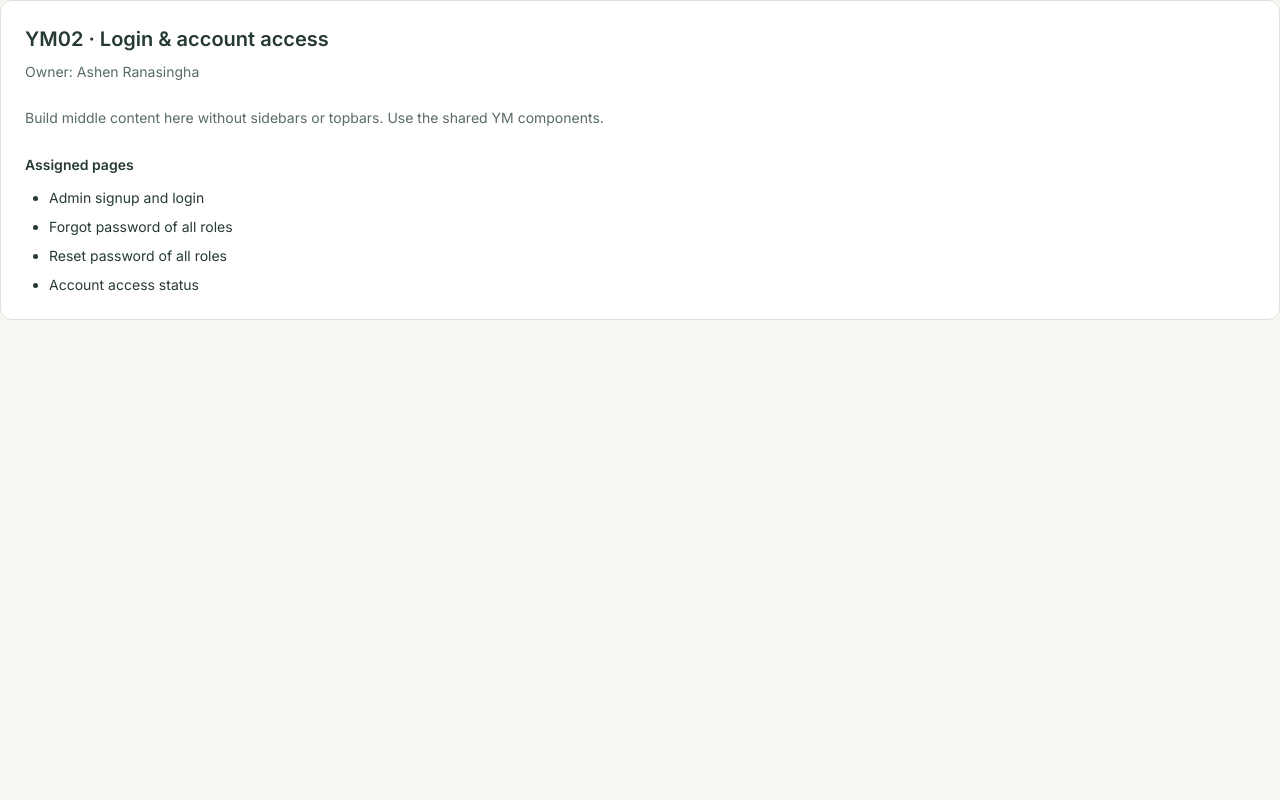
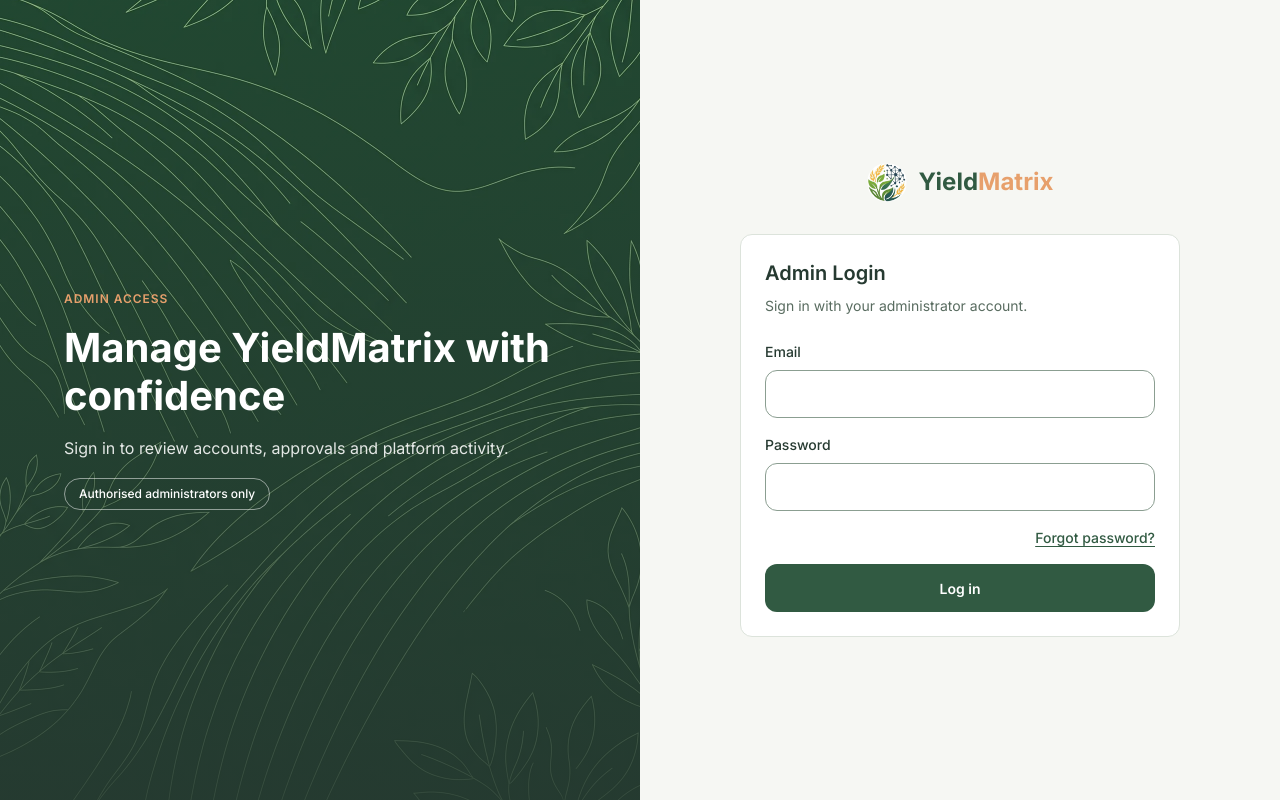
Before and after one commit to GR-Projects-Team-405/YieldMatrix, a React (Vite) app in the folder frontend/: page /account/login in a window 1280 px wide. Built offline with nearby package versions, Linux system fonts and the light colour scheme; no server answers.

Commit message:
feat(ym02): add admin login page with split layout

```diff
--- /dev/null
+++ b/frontend/src/features/ym02/AdminLoginPage.tsx
@@ -0,0 +1,65 @@
+import { useState, type FormEvent } from 'react';
+import { Link } from 'react-router-dom';
+import AuthSplitLayout from './AuthSplitLayout';
+import { ContentCard } from '../../components/ContentCard';
+import { InputField } from '../../components/InputField';
+import { Button } from '../../components/Button';
+import { Alert } from '../../components/Alert';
+
+export default function AdminLoginPage() {
+  const [email, setEmail] = useState('');
+  const [password, setPassword] = useState('');
+  const [errors, setErrors] = useState<{ email?: string; password?: string }>({});
+  const [formError, setFormError] = useState('');
+
+  function handleSubmit(event: FormEvent) {
+    event.preventDefault();
+    const next: { email?: string; password?: string } = {};
+    if (!email.trim()) next.email = 'Enter your email address.';
+    else if (!/^\S+@\S+\.\S+$/.test(email.trim())) next.email = 'Enter a valid email address.';
+    if (!password) next.password = 'Enter your password.';
+    setErrors(next);
+    setFormError('');
+    if (Object.keys(next).length > 0) return;
+
+    // TODO (Mon 23 Nov): call the YM02 login API here.
+    // On failure show the generic message: "Email or password is incorrect."
+  }
+
+  return (
+    <AuthSplitLayout
+      label="Admin access"
+      headline="Manage YieldMatrix with confidence"
+      body="Sign in to review accounts, approvals and platform activity."
+      chip="Authorised administrators only"
+    >
+      <ContentCard title="Admin Login" subtitle="Sign in with your administrator account.">
+        <form className="ym02-form" onSubmit={handleSubmit} noValidate>
+          {formError && <Alert type="error">{formError}</Alert>}
+          <InputField
+            id="admin-email"
+            label="Email"
+            type="email"
+            autoComplete="username"
+            value={email}
+            onChange={(e) => setEmail(e.target.value)}
+            error={errors.email}
+          />
+          <InputField
+            id="admin-password"
+            label="Password"
+            type="password"
+            autoComplete="current-password"
+            value={password}
+            onChange={(e) => setPassword(e.target.value)}
+            error={errors.password}
+          />
+          <div className="ym02-links">
+            <Link className="ym02-link" to="/account/forgot-password">Forgot password?</Link>
+          </div>
+          <Button type="submit" variant="primary">Log in</Button>
+        </form>
+      </ContentCard>
+    </AuthSplitLayout>
+  );
+}
--- /dev/null
+++ b/frontend/src/features/ym02/AuthSplitLayout.tsx
@@ -0,0 +1,40 @@
+import type { ReactNode } from 'react';
+import lineArt from './assets/auth-lineart.webp';
+import logo from '../../assets/yieldmatrix-logo.webp';
+import './ym02.css';
+
+export interface AuthSplitLayoutProps {
+  /** Small label above the headline, e.g. "Account access". */
+  label: string;
+  headline: string;
+  body: string;
+  /** Optional chip under the body text. */
+  chip?: string;
+  /** The form card shown on the right side. */
+  children: ReactNode;
+}
+
+export default function AuthSplitLayout({ label, headline, body, chip, children }: AuthSplitLayoutProps) {
+  return (
+    <div className="ym02-auth">
+      <aside className="ym02-auth__brand" style={{ backgroundImage: `url(${lineArt})` }}>
+        <p className="ym02-auth__label">{label}</p>
+        <h1 className="ym02-auth__headline">{headline}</h1>
+        <p className="ym02-auth__body">{body}</p>
+        {chip && <span className="ym02-auth__chip">{chip}</span>}
+      </aside>
+
+      <main className="ym02-auth__main">
+        <div className="ym02-auth__panel">
+          <div className="ym02-auth__logo">
+            <img src={logo} alt="" width={40} height={40} className="brand-mark" />
+            <strong>
+              Yield<span className="brand-accent">Matrix</span>
+            </strong>
+          </div>
+          {children}
+        </div>
+      </main>
+    </div>
+  );
+}
--- a/frontend/src/features/ym02/index.tsx
+++ b/frontend/src/features/ym02/index.tsx
@@ -1,11 +1,13 @@
-import { ContentCard } from '../../components/ContentCard';
+import { Navigate, Route, Routes } from 'react-router-dom';
+import AdminLoginPage from './AdminLoginPage';
+
 // YM02 · Ashen Ranasingha · Login & account access
-// Keep module pages and local routes here; WorkspaceLayout owns the sidebar and topbar.
-const assignedPages = ["Admin signup and login", "Forgot password of all roles", "Reset password of all roles", "Account access status"];
+// Routes are relative to /account/* (see App.tsx). Do not add another BrowserRouter here.
 export default function YM02() {
-  return <ContentCard title="YM02 · Login &amp; account access" subtitle="Owner: Ashen Ranasingha">
-    <p className="module-note">Build middle content here without sidebars or topbars. Use the shared YM components.</p>
-    <h3 className="module-heading">Assigned pages</h3>
-    <ul className="assigned-pages">{assignedPages.map((page) => <li key={page}>{page}</li>)}</ul>
-  </ContentCard>;
+  return (
+    <Routes>
+      <Route path="login" element={<AdminLoginPage />} />
+      <Route path="*" element={<Navigate to="login" replace />} />
+    </Routes>
+  );
 }
--- /dev/null
+++ b/frontend/src/features/ym02/ym02.css
@@ -0,0 +1,113 @@
+.ym02-auth {
+  min-height: 100vh;
+  display: grid;
+  grid-template-columns: minmax(0, 640px) 1fr;
+  background: var(--canvas);
+  color: var(--text);
+}
+
+/* Left brand panel */
+.ym02-auth__brand {
+  position: relative;
+  isolation: isolate;
+  display: flex;
+  flex-direction: column;
+  justify-content: center;
+  gap: 16px;
+  padding: 64px;
+  background-color: #315a42;
+  background-size: cover;
+  background-position: center;
+  color: #ffffff;
+}
+.ym02-auth__brand::before {
+  content: '';
+  position: absolute;
+  inset: 0;
+  z-index: -1;
+  background: linear-gradient(180deg, rgba(49, 90, 66, 0.35) 0%, rgba(38, 58, 49, 0.9) 100%);
+}
+.ym02-auth__label {
+  font-size: 12px;
+  font-weight: 600;
+  letter-spacing: 0.08em;
+  text-transform: uppercase;
+  color: #e7a06c;
+}
+.ym02-auth__headline {
+  margin: 0;
+  font-size: 40px;
+  line-height: 1.2;
+  font-weight: 700;
+}
+.ym02-auth__body {
+  max-width: 460px;
+  font-size: 16px;
+  line-height: 1.6;
+  color: rgba(255, 255, 255, 0.88);
+}
+.ym02-auth__chip {
+  align-self: flex-start;
+  border: 1px solid rgba(255, 255, 255, 0.5);
+  border-radius: 999px;
+  padding: 6px 14px;
+  font-size: 12px;
+  font-weight: 500;
+}
+
+/* Right side */
+.ym02-auth__main {
+  display: grid;
+  place-items: center;
+  padding: 32px 16px;
+}
+.ym02-auth__panel {
+  width: min(100%, 440px);
+}
+.ym02-auth__logo {
+  display: flex;
+  align-items: center;
+  justify-content: center;
+  gap: 12px;
+  margin-bottom: 32px;
+  font-size: 24px;
+  color: var(--accent-text);
+}
+
+/* Form pieces used by all four YM02 pages */
+.ym02-form {
+  display: grid;
+  gap: 16px;
+}
+.ym02-form .ym-button {
+  width: 100%;
+}
+.ym02-link {
+  color: var(--accent-text);
+  font-size: 14px;
+  font-weight: 500;
+  text-decoration: underline;
+  text-underline-offset: 3px;
+}
+.ym02-links {
+  display: flex;
+  justify-content: flex-end;
+}
+
+/* Narrow screens: brand panel becomes a short banner on top */
+@media (max-width: 900px) {
+  .ym02-auth {
+    grid-template-columns: 1fr;
+  }
+  .ym02-auth__brand {
+    padding: 24px 16px;
+    gap: 8px;
+  }
+  .ym02-auth__headline {
+    font-size: 24px;
+  }
+  .ym02-auth__body,
+  .ym02-auth__chip {
+    display: none;
+  }
+}
```
Also changed, not shown: frontend/src/features/ym02/assets/auth-lineart.webp (added).
